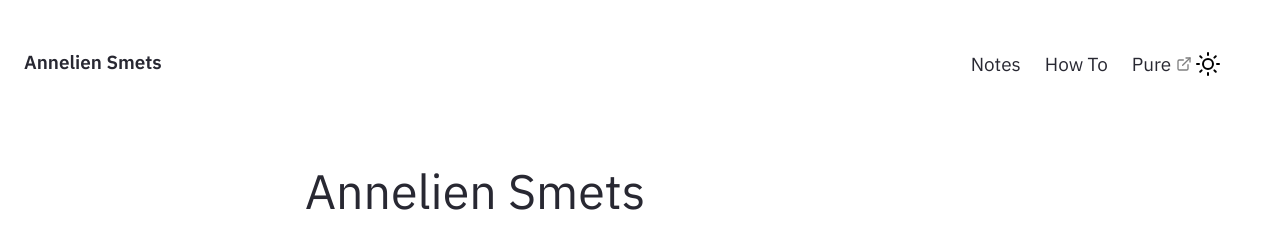
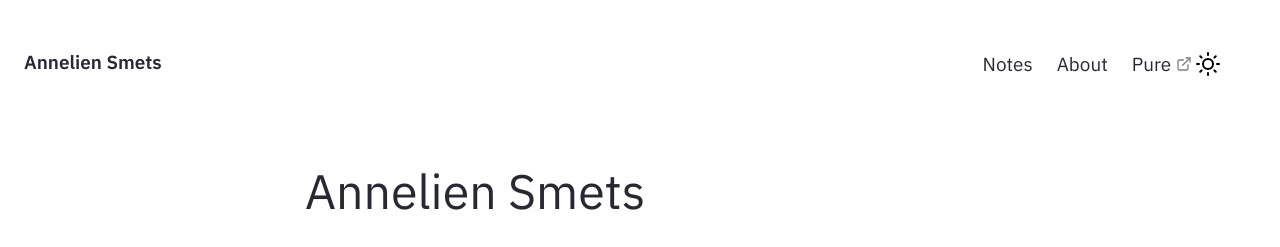
Before and after one commit to anneliensmets/anneliensmets.github.io, a Jekyll site: the page built from pages/index.md, in a window 1280 px wide. Shown: the top 247 px of the page. Built offline with Jekyll 4.4.1, drawn with Linux system fonts in a browser that asks for light colours.

Commit message:
Update Nav.html

```diff
--- a/_includes/Nav.html
+++ b/_includes/Nav.html
@@ -56,8 +56,8 @@
         <a href="{{'/notes' | relative_url}}" class="navbar-item">
           Notes
         </a>
-        <a href="../post/how-to" class="navbar-item">
-          How To
+        <a href="../post/about" class="navbar-item">
+          About
         </a>
         <a href="https://researchportal.vub.be/en/persons/annelien-smets" target="_blank" class="navbar-item">
           Pure
```
